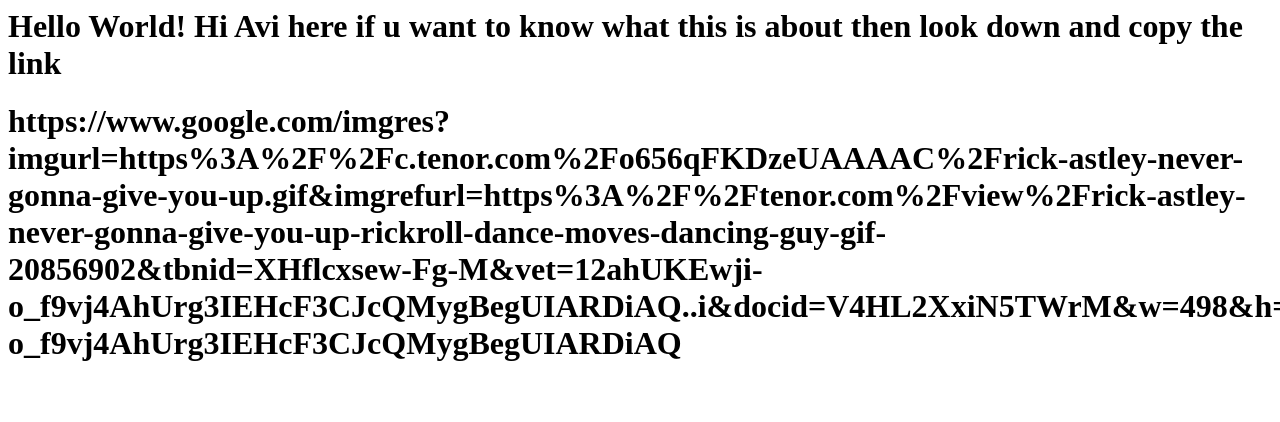
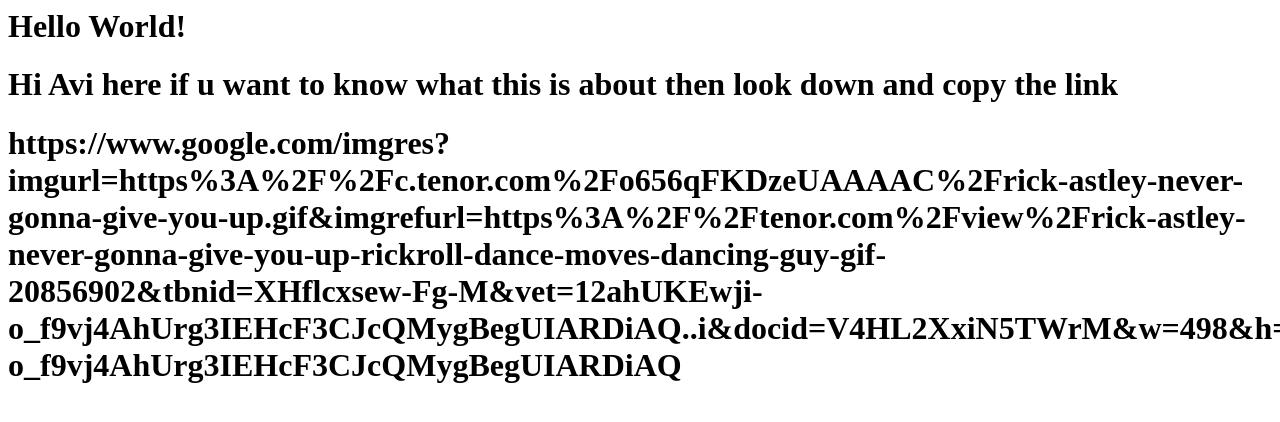
Before and after one commit to Someone13254/someone13254.github.io, a plain HTML site: page index.html in a window 1280 px wide. Shown: the top 422 px of the page. Drawn offline with Linux system fonts and the light colour scheme.

Commit message:
Update index.html

```diff
--- a/index.html
+++ b/index.html
@@ -1,4 +1,4 @@
-<h1>Hello World!
+<h1>Hello World!<h1/>
 
 Hi Avi here
 if u want to know what this is about then look down and copy the link<h1/>
```
